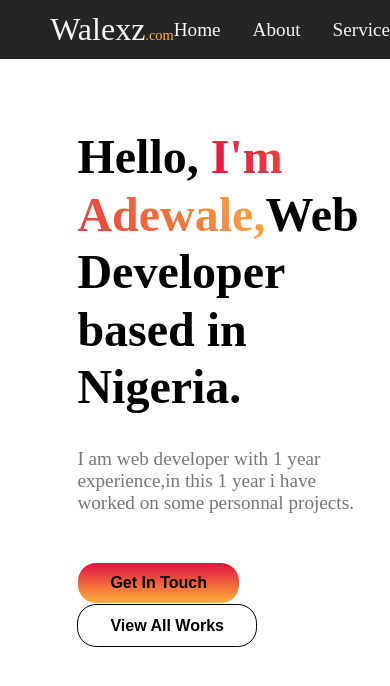
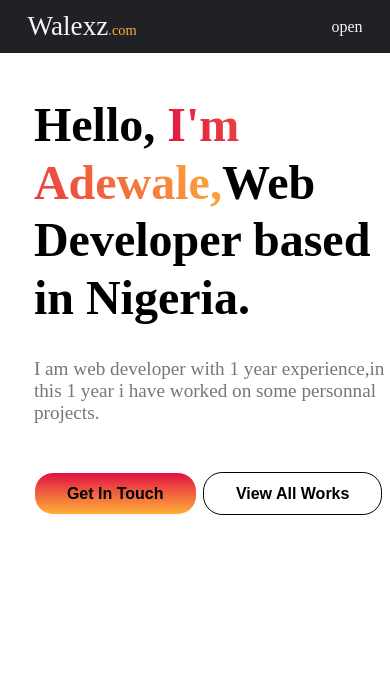
Before and after one commit to Walexz01/My-Portfolio, a React (Vite) app: page / in a window 390 px wide. Shown: the top 686 px of the page. Built offline with nearby package versions, Linux system fonts and the light colour scheme.

Commit message:
made the navbar responsive

```diff
--- a/src/components/Navbar.tsx
+++ b/src/components/Navbar.tsx
@@ -1,4 +1,7 @@
+import { useState } from "react";
+
 const Navbar = () => {
+  const [isNavOpen, setIsNavOpen] = useState(false);
   return (
     <nav className="nav">
       <div className="nav__container">
@@ -6,7 +9,7 @@ const Navbar = () => {
           <div className="nav__logo">
             Walexz<span className="sub">.com</span>
           </div>
-          <ul className="nav__links">
+          <ul className={isNavOpen ? "nav__links open" : "nav__links"}>
             <li className="nav__link">
               <a href="">Home</a>
             </li>
@@ -23,6 +26,9 @@ const Navbar = () => {
               <a href="">Contacts</a>
             </li>
           </ul>
+          <div className="toggle__btn" onClick={() => setIsNavOpen(!isNavOpen)}>
+            {isNavOpen ? "close" : "open"}
+          </div>
         </div>
       </div>
     </nav>
--- a/src/index.css
+++ b/src/index.css
@@ -23,7 +23,7 @@ section{
 }
 /* ================= NAvBar style ==================== */
 .nav{
-  background: rgba(0, 0, 0, 0.856);
+  background: rgb(32, 33, 36);
   display: flex;
   align-items: center;
   justify-content: center;
@@ -36,7 +36,7 @@ section{
 }
 .nav__container{
   width: 80%;
-  padding: .7rem;
+  padding: 1rem .7rem;
 }
 .nav__items{
   display: flex;
@@ -53,20 +53,25 @@ section{
 .nav__links{
   display: flex;
   gap: 2rem;
-  font-size: 1.2rem;
+  font-size: 1.3rem;
 }
 .nav__link a{
   color: whitesmoke;
 
 }
-
+.nav__link a:hover{
+  color: var(--color__secondary);
+}
+.toggle__btn{
+  display: none;
+}
 /* ================ hero section start ========  */
 .hero__container{
   display: grid;
   grid-template-columns: 1fr 1fr;
   gap: 5rem;
   align-items: center;
-  padding: 3rem 0;
+  padding: 3rem 0 1rem 0;
 }
 .hero__contents{
   text-align: left;
@@ -87,12 +92,14 @@ section{
 }
 .ctns{
   padding: 1rem 0;
+  display: flex;
 }
 .btn{
   padding: .7rem 2rem;
   border-radius: 1.2rem;
   outline: none;
   font-size: 1rem;
+  white-space: nowrap;
   background-color: transparent;
   margin-right: .4rem;
   border: 1px solid black;
@@ -121,3 +128,126 @@ section{
 .hero__right img{
   width: 100%;
 }
+
+
+
+/* ============= media query for 768px screen =============== */
+@media (max-width : 768px) {
+  section{
+    padding: 3rem 1rem;
+  }
+  .container{
+    width: 90%;
+  }
+  /* ================= NAvBar style ==================== */
+  .nav__container{
+    width: 90%;
+    padding: .7rem .5rem;
+  }
+  .nav__logo{
+    font-size: 1.7rem;
+  }
+  .nav__links{
+    flex-direction: column;
+    background-color: rgb(32, 33, 36);
+    position: absolute;
+    right: 0;
+    top: 100%;
+    gap: 0;
+    width: 100vw;
+    height: 100vh;
+    align-items: center;
+    justify-content: center;
+    font-size: 1.3rem;
+    display: none;
+
+  }
+  .nav__link{
+    background: transparent;
+    width: 80%;
+    padding: 1rem;
+    border-radius: 2rem;
+    text-align: center;
+    transition: all .5s ease-in;
+    margin: .2rem  0;
+
+  }
+  .nav__link:hover{
+    background: var(--color__secondary);
+    width: 80%;
+    padding: 1rem;
+    border-radius: 2rem;
+    text-align: center;
+  }
+  .nav__link a:hover{
+    color: black;
+  }
+  .toggle__btn{
+    display: flex;
+  }
+  .open{
+    display: flex;
+  }
+  /* ================ hero section start ========  */
+  .hero__container{
+    display: grid;
+    grid-template-columns: 1fr 1fr;
+    gap: 5rem;
+    align-items: center;
+    padding: 3rem 0 1rem 0;
+  }
+  .hero__contents{
+    text-align: left;
+  }
+  .hero__greeting{
+    font-size: 3rem;
+    line-height: 1.2;
+  }
+  .name{
+    background: linear-gradient(60deg ,var(--color__primary),var(--color__secondary));
+    -webkit-text-fill-color: transparent;
+    -webkit-background-clip: text;
+  }
+  .little__intro{
+    font-size: 1.2rem;
+    color: rgba(27, 27, 27, 0.596);
+    padding: 2rem 0;
+  }
+  .ctns{
+    padding: 1rem 0;
+  }
+  .btn{
+    padding: .7rem 2rem;
+    border-radius: 1.2rem;
+    outline: none;
+    font-size: 1rem;
+    background-color: transparent;
+    margin-right: .4rem;
+    border: 1px solid black;
+  }
+  .btn a{
+    color: black;
+    font-weight: 600;
+
+  }
+  .get_in_touch{
+    background: linear-gradient(var(--color__primary),var(--color__secondary));
+    border: 1px solid white;
+    transition: all .5s ease-in;
+
+  }
+  .get_in_touch:hover{
+    background: transparent;
+    border: 1px solid var(--color__primary);
+  }
+  .view_all_works:hover{
+    background: linear-gradient(var(--color__primary),var(--color__secondary));
+    border: 1px solid white;
+    transition: all .5s ease-in;
+
+  }
+  .hero__right img{
+    width: 100%;
+  }
+
+}
```
